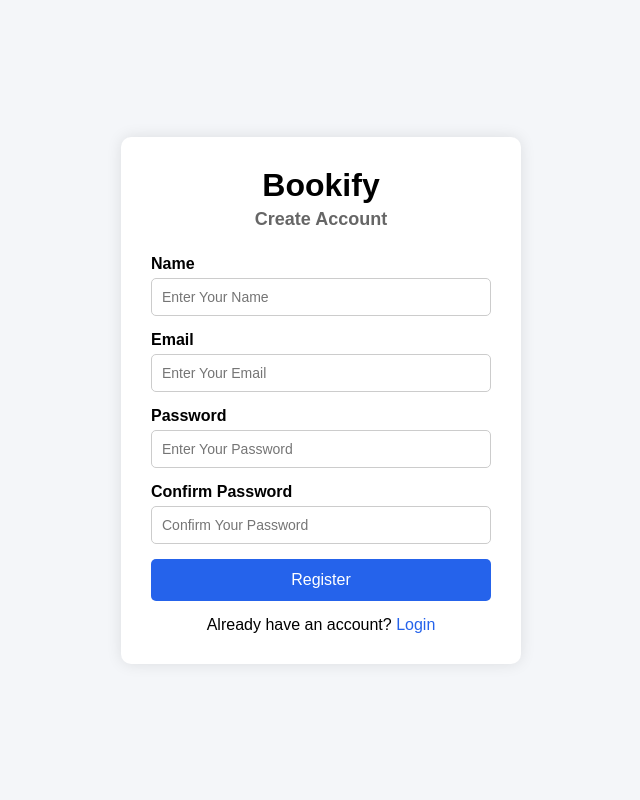
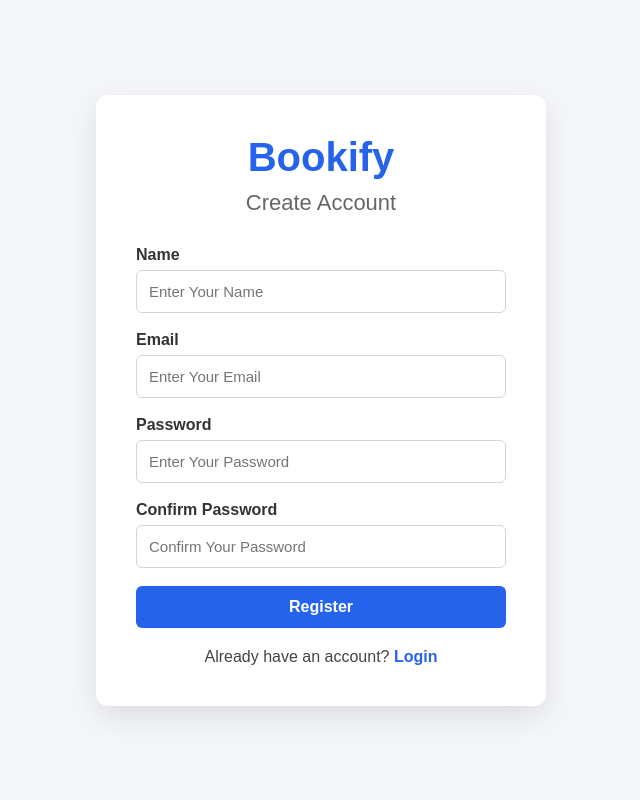
Before and after one commit to Nandani-Jotangiya/bookify, a FastAPI app: page /register in a window 1280 px wide. Shown: the whole page, without its empty margins (319-959 px from the left). Run offline with FastAPI, Linux system fonts and the light colour scheme.

Commit message:
Add login module with authentication

```diff
--- a/app/main.py
+++ b/app/main.py
@@ -17,7 +17,6 @@ def home():
 
 app.include_router(auth_router)
 
-# FIXED & UNCOMMENTED: Targets app/static safely within the Docker file system
 app.mount(
     "/static",
     StaticFiles(directory=os.path.join(os.path.dirname(__file__), "static")),
--- a/app/static/css/style.css
+++ b/app/static/css/style.css
@@ -1,9 +1,11 @@
+/* Reset */
 * {
     margin: 0;
     padding: 0;
     box-sizing: border-box;
 }
 
+/* Page Background */
 body {
     font-family: Arial, sans-serif;
     background-color: #f4f6f9;
@@ -13,78 +15,133 @@ body {
     align-items: center;
 
     min-height: 100vh;
+    padding: 20px;
 }
 
-.register-container {
-    width: 400px;
-    background-color: white;
+/* Register & Login Container */
+.register-container,
+.login-container {
+    width: 100%;
+    max-width: 450px;
 
-    padding: 30px;
-    border-radius: 10px;
+    background: #ffffff;
 
-    box-shadow: 0 0 15px rgba(0, 0, 0, 0.1);
+    padding: 40px;
+    border-radius: 12px;
+
+    box-shadow: 0 10px 30px rgba(0, 0, 0, 0.1);
 }
 
-.register-container h1 {
+/* Main Heading */
+.register-container h1,
+.login-container h1 {
     text-align: center;
-    margin-bottom: 5px;
+    color: #2563eb;
+    margin-bottom: 10px;
+    font-size: 40px;
 }
 
-.register-container h2 {
+/* Sub Heading */
+.register-container h2,
+.login-container h2 {
     text-align: center;
-    margin-bottom: 25px;
     color: #666;
-    font-size: 18px;
+    margin-bottom: 30px;
+    font-size: 22px;
+    font-weight: 500;
 }
 
+/* Form */
 form {
     display: flex;
     flex-direction: column;
 }
 
+/* Labels */
 label {
-    margin-bottom: 5px;
-    font-weight: bold;
+    margin-bottom: 6px;
+    font-weight: 600;
+    color: #333;
 }
 
+/* Inputs */
 input {
-    padding: 10px;
-    margin-bottom: 15px;
+    width: 100%;
 
-    border: 1px solid #ccc;
-    border-radius: 5px;
+    padding: 12px;
+    margin-bottom: 18px;
 
-    font-size: 14px;
+    border: 1px solid #d1d5db;
+    border-radius: 6px;
+
+    font-size: 15px;
 }
 
+/* Input Focus */
 input:focus {
     outline: none;
     border-color: #2563eb;
+    box-shadow: 0 0 5px rgba(37, 99, 235, 0.2);
 }
 
-#register_btn {
+/* Buttons */
+#register_btn,
+#login_btn {
+    width: 100%;
+
     padding: 12px;
 
     border: none;
-    border-radius: 5px;
+    border-radius: 6px;
 
     background-color: #2563eb;
     color: white;
 
+    font-size: 16px;
+    font-weight: 600;
+
     cursor: pointer;
-    font-size: 16px;
+    transition: 0.3s;
 }
 
-#register_btn:hover {
+/* Button Hover */
+#register_btn:hover,
+#login_btn:hover {
     background-color: #1d4ed8;
 }
 
+/* Paragraph */
 p {
     text-align: center;
-    margin-top: 15px;
+    margin-top: 20px;
+    color: #444;
 }
 
+/* Links */
 a {
     text-decoration: none;
     color: #2563eb;
+    font-weight: 600;
 }
+
+a:hover {
+    text-decoration: underline;
+}
+
+/* Responsive */
+@media (max-width: 500px) {
+    .register-container,
+    .login-container {
+        padding: 25px;
+    }
+
+    .register-container h1,
+    .login-container h1 {
+        font-size: 32px;
+    }
+
+    .register-container h2,
+    .login-container h2 {
+        font-size: 18px;
+    }
+}
```
Also changed, not shown: app/routes/auth.py (+27 -15 lines), templates/auth/login.html (+50 -0 lines), app/models.py (line endings or trailing spaces), templates/auth/register.html (line endings or trailing spaces).
